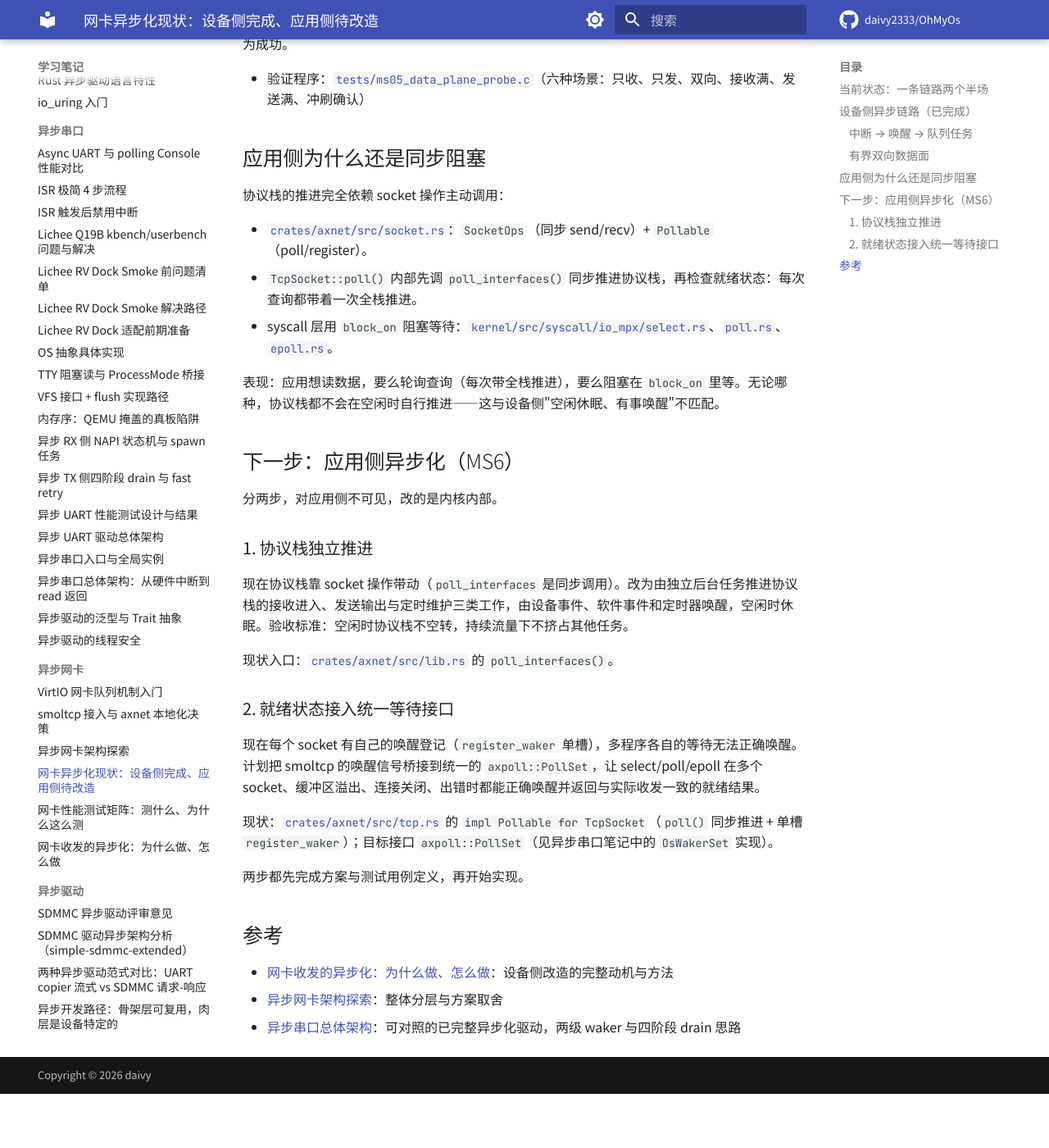
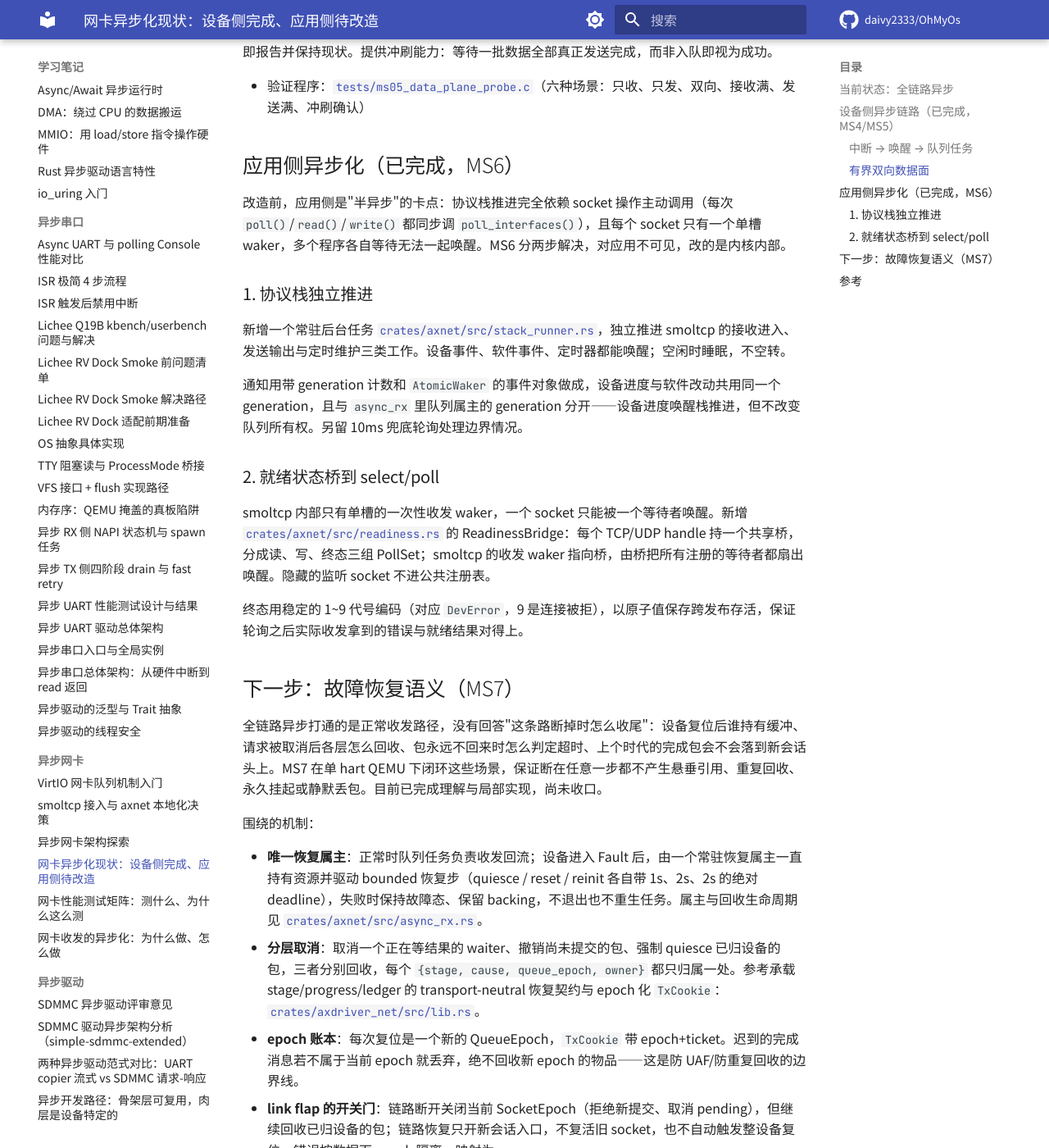
Before and after one commit to daivy2333/OhMyOs, an MkDocs documentation site: the page built from docs/notes/异步网卡/nic-async-status-device-done-app-pending.md, in a window 1280 px wide and 1400 px high, scrolled down 1482 px. Shown: the whole window at 82% size. Built offline with MkDocs 1.6.1 and Material for MkDocs 9.7.7, drawn with Linux system fonts in a browser that asks for light colours; comment, search, counter and statistics services are not loaded; before the commit the page ends 2816 px from its top, so only the background shows below that; some of the changed text lies outside the part shown.

Commit message:
repo(W10)

````diff
--- a/docs/notes/异步网卡/nic-async-status-device-done-app-pending.md
+++ b/docs/notes/异步网卡/nic-async-status-device-done-app-pending.md
@@ -1,31 +1,29 @@
-# 网卡异步化现状：设备侧完成、应用侧待改造
+# 网卡异步化：全链路异步已打通
 
-**日期**：2026-08-22
+**日期**：2026-08-22（2026-08-29 更新至应用侧完成）
 **标签**：rust, async, network, nic, driver, socket, polling, syscall
 
-> 完成 MS4（收包异步化）与 MS5（有界双向数据面）之后，网卡处于"设备侧异步、应用侧同步"的中间状态。本文说明设备侧异步链路怎么做、应用侧为什么还是同步阻塞、下一步如何异步化。
+> 完成 MS4（收包异步化）、MS5（有界双向数据面）与 MS6（应用可见的异步网络）之后，网卡收发从设备侧到应用侧全链路异步化已经打通。本文说明这条链路的每一层怎么异步化、怎么做、最终卡点在哪。
 
-## 当前状态：一条链路两个半场
+## 当前状态：全链路异步
 
 ```
-设备侧（已完成异步）              协议栈（仍是同步推进）          应用侧（仍是同步阻塞）
-────────────────────             ──────────────────────        ──────────────────────
-
-硬件中断 ─wake─> 队列后台任务          smoltcp 协议栈              socket read/write
-  │                  │                                        （block_on 主动轮询）
-  │             固定槽收发                 ▲
-  └── 中断只负责唤醒、不搬数据             └────── 由 socket 操作同步驱动
+设备侧（异步）                  协议栈（异步）                  应用侧（异步）
+────────────────────            ──────────────────────        ─────────────────────
+硬件中断 ─wake─> 队列后台任务       常驻栈 runner（独立推进）        就绪状态桥
+   │                    │                     │               （bridge 到 select/poll）
+   │              固定槽收发                   │                   │
+   └── 中断只唤醒、不搬数据        smoltcp 三层推进            多等待者扇出
+                                  （入/出/维护 + 定时器）        读写就绪与终态
 ```
 
-收发包到了哪一层就停在那层等：
+收发包不再靠调用方一层层"带着走"：
 
-- 硬件到设备队列：数据到达有中断，队列后台任务被唤醒后取走，空闲时任务休眠——**异步**。
-- 协议栈（smoltcp）：socket 的每次 `poll()`/`read()`/`write()` 都同步调用 `poll_interfaces()` 主动推进协议栈，数据没来就一直等——**同步**。
-- 应用读数据：`recv` 在 syscall 层 `block_on` 阻塞，等协议栈里有数据才返回——**同步阻塞**。
+- **硬件到设备队列**：数据到达有中断，队列后台任务被唤醒取走，空闲时任务休眠。ISR 只做状态读取、计数、唤醒，不搬数据，每轮处理固定预算后休眠——异步。
+- **协议栈（smoltcp）**：由常驻后台任务独立推进接收进入、发送输出、定时维护（ARP 过期、TCP 重传等），设备中断、软件事件、定时器都能唤醒它，空闲时睡眠不空转——异步。
+- **应用读数据**：socket 的就绪状态经桥接到系统的 select/poll，多程序各等各的 socket 都能被正确唤醒，轮询后拿到的就绪结果和实际收发一致——异步。
 
-设备侧忙但协议栈侧等，这是当前"半异步"状态的本质。
-
-## 设备侧异步链路（已完成）
+## 设备侧异步链路（已完成，MS4/MS5）
 
 ### 中断 → 唤醒 → 队列任务
 
@@ -44,37 +42,38 @@
 - 冲刷（等一批全部发完）：[`crates/axnet/src/flush.rs`](https://github.com/daivy2333/StarryOS/blob/net-k3/crates/axnet/src/flush.rs)
 - 传输无关队列契约：[`crates/axdriver_net/src/lib.rs`](https://github.com/daivy2333/StarryOS/blob/net-k3/crates/axdriver_net/src/lib.rs)
 
-收发包各有固定数量的槽位，启动时一次性分配，每个槽可容纳一包数据，内存占用有硬性上限。队列满时让上层等待，空间释放后自动恢复。每个发出的包带编号，完成一个回收一个，一一对应；对不上立即报告并保持现状。提供冲刷能力：等待一批数据全部真正发送完成，而非入队即视为成功。
+收发包各有固定数量的槽位，启动时一次性分配，每个槽可容纳一包数据，内存占用有硬性上限。队列满时让上层等待，空间释放后自动恢复。每个发出的包带编号，完成一个回收一个；对不上立即报告并保持现状。提供冲刷能力：等待一批数据全部真正发送完成，而非入队即视为成功。
 
 - 验证程序：[`tests/ms05_data_plane_probe.c`](https://github.com/daivy2333/StarryOS/blob/net-k3/tests/ms05_data_plane_probe.c)（六种场景：只收、只发、双向、接收满、发送满、冲刷确认）
 
-## 应用侧为什么还是同步阻塞
+## 应用侧异步化（已完成，MS6）
 
-协议栈的推进完全依赖 socket 操作主动调用：
-
-- [`crates/axnet/src/socket.rs`](https://github.com/daivy2333/StarryOS/blob/net-k3/crates/axnet/src/socket.rs)：`SocketOps`（同步 send/recv）+ `Pollable`（poll/register）。
-- `TcpSocket::poll()` 内部先调 `poll_interfaces()` 同步推进协议栈，再检查就绪状态：每次查询都带着一次全栈推进。
-- syscall 层用 `block_on` 阻塞等待：[`kernel/src/syscall/io_mpx/select.rs`](https://github.com/daivy2333/StarryOS/blob/net-k3/kernel/src/syscall/io_mpx/select.rs)、[`poll.rs`](https://github.com/daivy2333/StarryOS/blob/net-k3/kernel/src/syscall/io_mpx/poll.rs)、[`epoll.rs`](https://github.com/daivy2333/StarryOS/blob/net-k3/kernel/src/syscall/io_mpx/epoll.rs)。
-
-表现：应用想读数据，要么轮询查询（每次带全栈推进），要么阻塞在 `block_on` 里等。无论哪种，协议栈都不会在空闲时自行推进——这与设备侧"空闲休眠、有事唤醒"不匹配。
-
-## 下一步：应用侧异步化（MS6）
-
-分两步，对应用侧不可见，改的是内核内部。
+改造前，应用侧是"半异步"的卡点：协议栈推进完全依赖 socket 操作主动调用（每次 `poll()`/`read()`/`write()` 都同步调 `poll_interfaces()`），且每个 socket 只有一个单槽 waker，多个程序各自等待无法一起唤醒。MS6 分两步解决，对应用不可见，改的是内核内部。
 
 ### 1. 协议栈独立推进
 
-现在协议栈靠 socket 操作带动（`poll_interfaces` 是同步调用）。改为由独立后台任务推进协议栈的接收进入、发送输出与定时维护三类工作，由设备事件、软件事件和定时器唤醒，空闲时休眠。验收标准：空闲时协议栈不空转，持续流量下不挤占其他任务。
+新增一个常驻后台任务 [`crates/axnet/src/stack_runner.rs`](https://github.com/daivy2333/StarryOS/blob/net-k3/crates/axnet/src/stack_runner.rs)，独立推进 smoltcp 的接收进入、发送输出与定时维护三类工作。设备事件、软件事件、定时器都能唤醒；空闲时睡眠，不空转。
 
-现状入口：[`crates/axnet/src/lib.rs`](https://github.com/daivy2333/StarryOS/blob/net-k3/crates/axnet/src/lib.rs) 的 `poll_interfaces()`。
+通知用带 generation 计数和 `AtomicWaker` 的事件对象做成，设备进度与软件改动共用同一个 generation，且与 `async_rx` 里队列属主的 generation 分开——设备进度唤醒栈推进，但不改变队列所有权。另留 10ms 兜底轮询处理边界情况。
 
-### 2. 就绪状态接入统一等待接口
+### 2. 就绪状态桥到 select/poll
 
-现在每个 socket 有自己的唤醒登记（`register_waker` 单槽），多程序各自的等待无法正确唤醒。计划把 smoltcp 的唤醒信号桥接到统一的 `axpoll::PollSet`，让 select/poll/epoll 在多个 socket、缓冲区溢出、连接关闭、出错时都能正确唤醒并返回与实际收发一致的就绪结果。
+smoltcp 内部只有单槽的一次性收发 waker，一个 socket 只能被一个等待者唤醒。新增 [`crates/axnet/src/readiness.rs`](https://github.com/daivy2333/StarryOS/blob/net-k3/crates/axnet/src/readiness.rs) 的 ReadinessBridge：每个 TCP/UDP handle 持一个共享桥，分成读、写、终态三组 PollSet；smoltcp 的收发 waker 指向桥，由桥把所有注册的等待者都扇出唤醒。隐藏的监听 socket 不进公共注册表。
 
-现状：[`crates/axnet/src/tcp.rs`](https://github.com/daivy2333/StarryOS/blob/net-k3/crates/axnet/src/tcp.rs) 的 `impl Pollable for TcpSocket`（`poll()` 同步推进 + 单槽 `register_waker`）；目标接口 `axpoll::PollSet`（见异步串口笔记中的 `OsWakerSet` 实现）。
+终态用稳定的 1~9 代号编码（对应 `DevError`，9 是连接被拒），以原子值保存跨发布存活，保证轮询之后实际收发拿到的错误与就绪结果对得上。
 
-两步都先完成方案与测试用例定义，再开始实现。
+## 下一步：故障恢复语义（MS7）
+
+全链路异步打通的是正常收发路径，没有回答"这条路断掉时怎么收尾"：设备复位后谁持有缓冲、请求被取消后各层怎么回收、包永远不回来时怎么判定超时、上个时代的完成包会不会落到新会话头上。MS7 在单 hart QEMU 下闭环这些场景，保证断在任意一步都不产生悬垂引用、重复回收、永久挂起或静默丢包。目前已完成理解与局部实现，尚未收口。
+
+围绕的机制：
+
+- **唯一恢复属主**：正常时队列任务负责收发回流；设备进入 Fault 后，由一个常驻恢复属主一直持有资源并驱动 bounded 恢复步（quiesce / reset / reinit 各自带 1s、2s、2s 的绝对 deadline），失败时保持故障态、保留 backing，不退出也不重生任务。属主与回收生命周期见 [`crates/axnet/src/async_rx.rs`](https://github.com/daivy2333/StarryOS/blob/net-k3/crates/axnet/src/async_rx.rs)。
+- **分层取消**：取消一个正在等结果的 waiter、撤销尚未提交的包、强制 quiesce 已归设备的包，三者分别回收，每个 `{stage, cause, queue_epoch, owner}` 都只归属一处。参考承载 stage/progress/ledger 的 transport-neutral 恢复契约与 epoch 化 `TxCookie`：[`crates/axdriver_net/src/lib.rs`](https://github.com/daivy2333/StarryOS/blob/net-k3/crates/axdriver_net/src/lib.rs)。
+- **epoch 账本**：每次复位是一个新的 QueueEpoch，`TxCookie` 带 epoch+ticket。迟到的完成消息若不属于当前 epoch 就丢弃，绝不回收新 epoch 的物品——这是防 UAF/防重复回收的边界线。
+- **link flap 的开关门**：链路断开关闭当前 SocketEpoch（拒绝新提交、取消 pending），但继续回收已归设备的包；链路恢复只开新会话入口，不复活旧 socket，也不自动触发整设备复位。错误按数据面 epoch 隔离，映射为 `NotConnected`/`ConnectionReset`/`TimedOut`/`Interrupted`。
+
+选单 hart QEMU 先做，是因为恢复与并发竞态要在可以故障注入的模型里先闭环，再放大到多核（MS8）和真板，避免直接上手时无法定位归属。
 
 ## 参考
 
````
Also changed, not shown: docs/weeks/weekly-2026-W10.md (added, +63 -0 lines).
